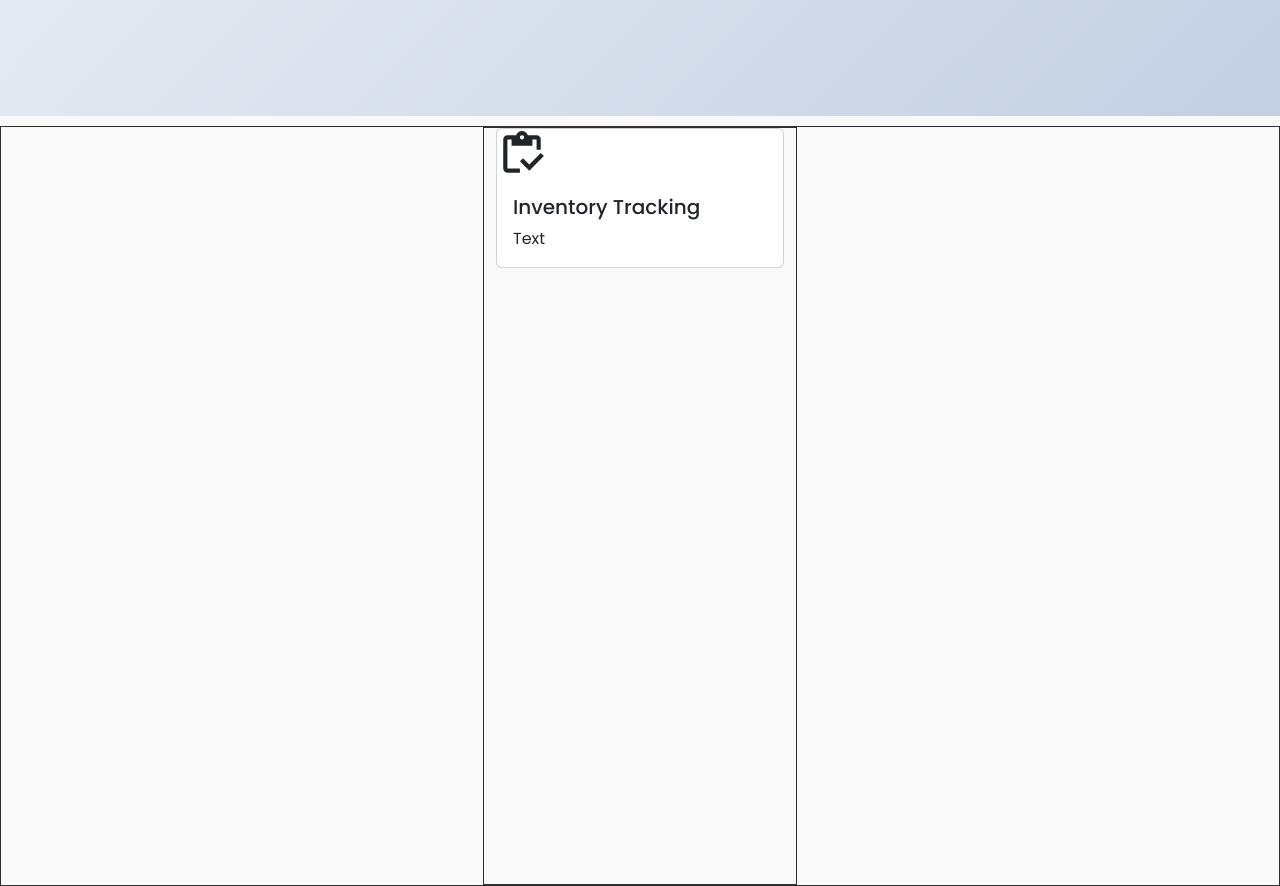
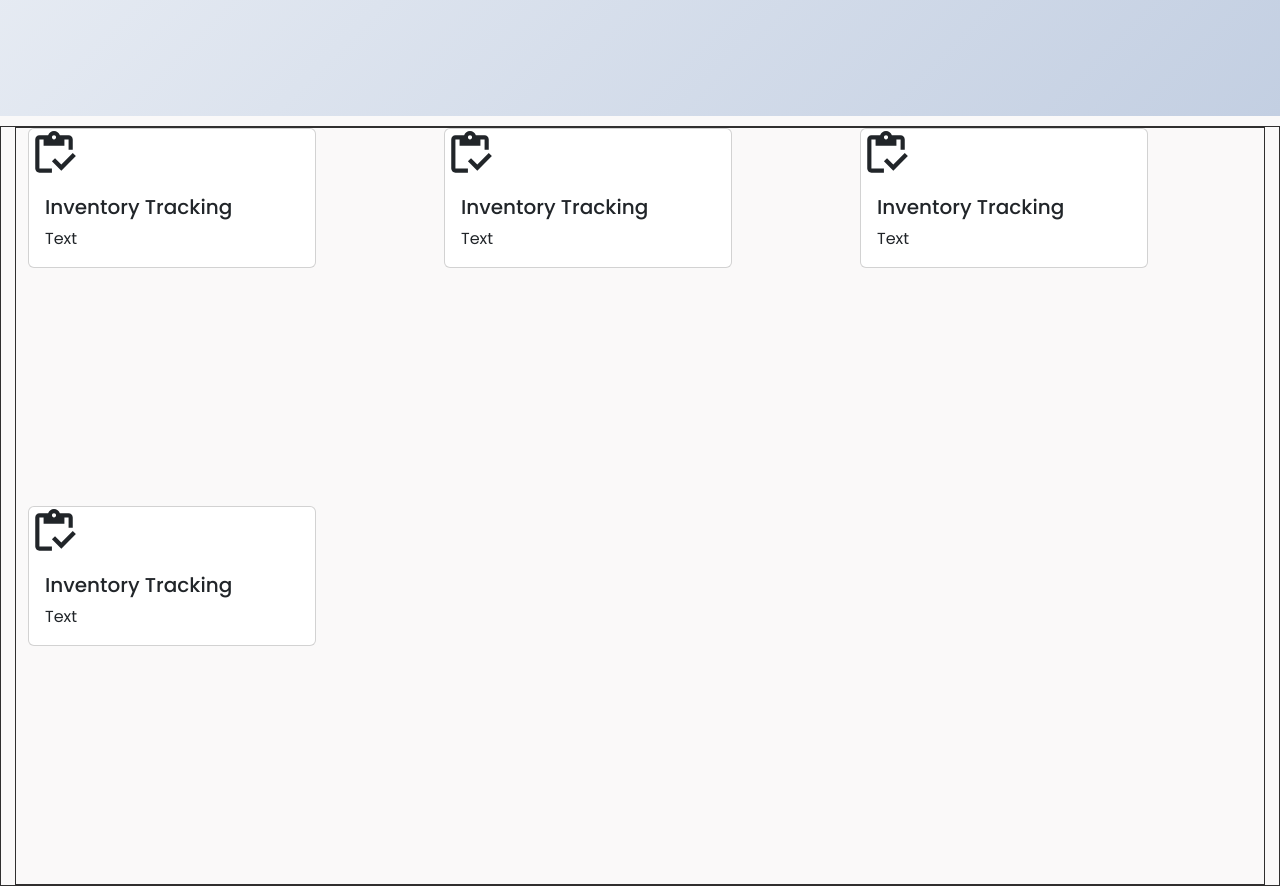
Before and after one commit to MarkRyuo/SalesInventoryManagementSystem_SIMS, a React (Vite) app in the folder client/: page / in a window 1280 px wide. Shown: the part 700-1586 px from the top of the page. Built offline with nearby package versions, Linux system fonts and the light colour scheme.

Commit message:
Subject: Update

```diff
--- a/client/src/pages/LandingPage/LandingPage.jsx
+++ b/client/src/pages/LandingPage/LandingPage.jsx
@@ -41,6 +41,18 @@ function LandingPage() {
                             <Col lg={4}>
                                 <LandingPageCard card={card.filter(cards => cards.cardId === 1)} />
                             </Col>
+
+                            <Col lg={4}>
+                                <LandingPageCard card={card.filter(cards => cards.cardId === 1)} />
+                            </Col>
+
+                            <Col lg={4}>
+                                <LandingPageCard card={card.filter(cards => cards.cardId === 1)} />
+                            </Col>
+
+                            <Col lg={4}>
+                                <LandingPageCard card={card.filter(cards => cards.cardId === 1)} />
+                            </Col>
                         </Row>
                     </div>
 
```
